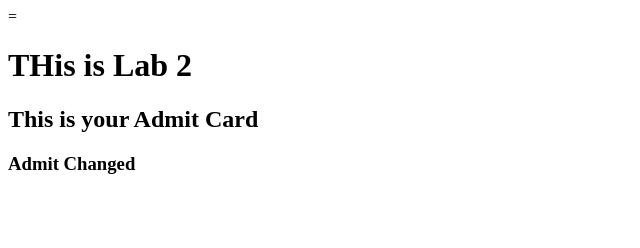
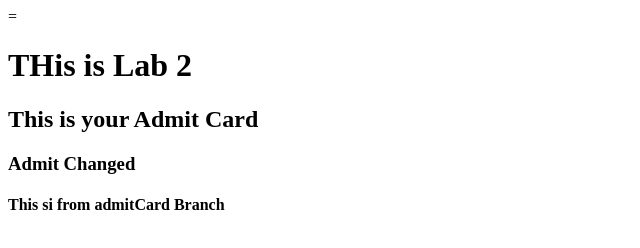
Before and after one commit to raihanzaman445533-sudo/lab2, a plain HTML site: page index.html in a window 1280 px wide. Shown: the whole page, without its empty margins (0-640 px from the left). Drawn offline with Linux system fonts and the light colour scheme.

Commit message:
Changed line 4 from admitCard

```diff
--- a/index.html
+++ b/index.html
@@ -9,5 +9,6 @@
     <h1>THis is Lab 2</h1>
     <h2>This is your Admit Card</h2>
     <h3>Admit Changed</h3>
+    <h4>This si from admitCard Branch</h4>
 </body>
 </html>
```
